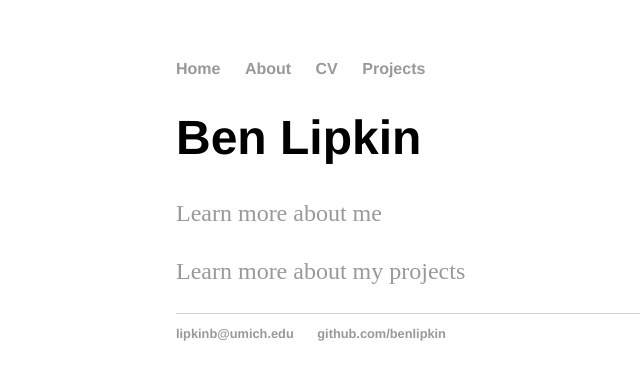
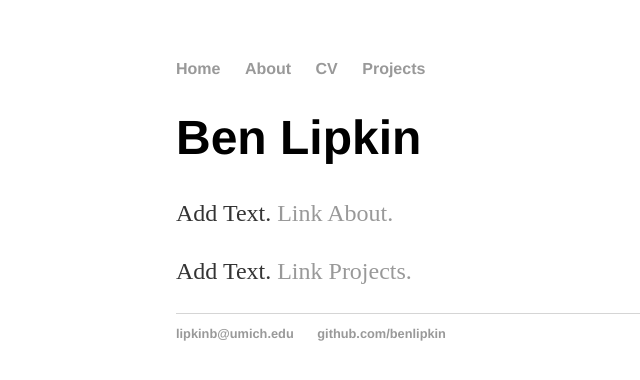
Before and after one commit to benlipkin/benlipkin.github.io, a Jekyll site: the page built from index.html, in a window 1280 px wide. Shown: the top 380 px of the page, without its empty margins (16-656 px from the left). Built offline with Jekyll 4.4.1, drawn with Linux system fonts in a browser that asks for light colours.

Commit message:
Update index.html

```diff
--- a/index.html
+++ b/index.html
@@ -4,6 +4,6 @@ title: Ben Lipkin
 ---
 <div class="blurb">
 	<h1>Ben Lipkin</h1>
-	<p><a href="/about">Learn more about me</a></p>
-        <p><a href="/projects">Learn more about my projects</a></p>
+	<p>Add Text. <a href="/about">Link About.</a></p>
+        <p>Add Text. <a href="/projects">Link Projects.</a></p>
 </div><!-- /.blurb -->
```
